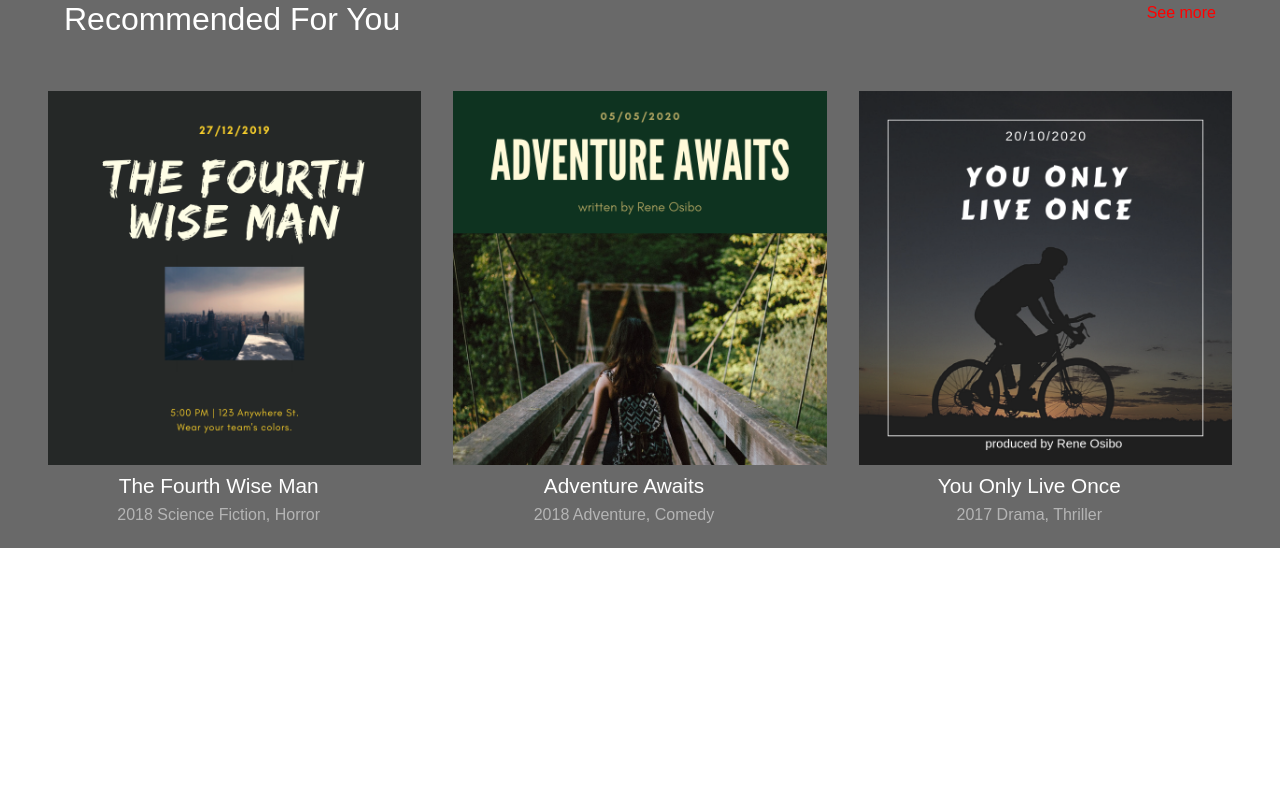
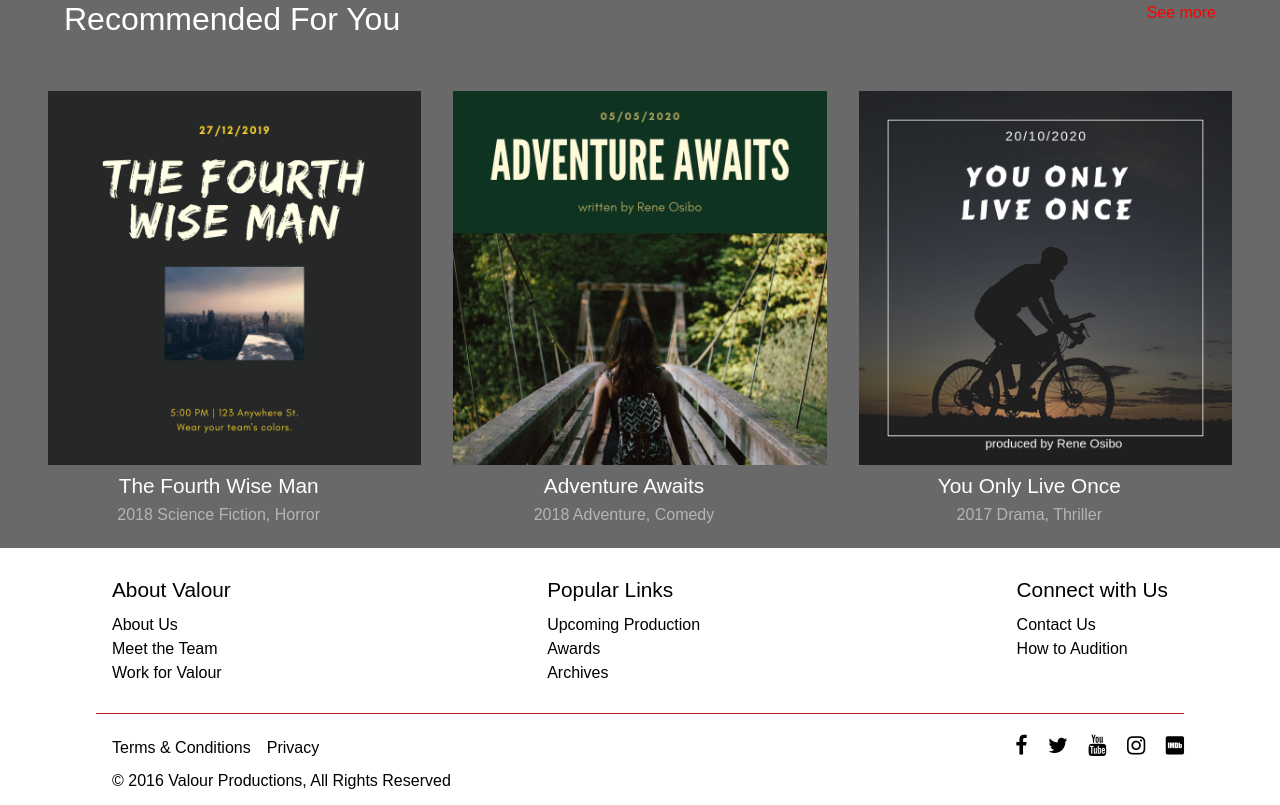
Before and after one commit to Prinesty/Valor, a plain HTML site: page news.html in a window 1280 px wide. Shown: the part 1030-1835 px from the top of the page. Before the commit the page ends 1578 px from the top, so only its background shows below. Drawn offline with Linux system fonts and the light colour scheme; a web font is replaced by a local one.

Commit message:
Footer Update

```diff
--- a/news.html
+++ b/news.html
@@ -89,4 +89,42 @@
         </div>
       </div>
     </div>
+    <!-- Footer -->
+    <footer id="footer">
+      <div class="quicklinks flex-row">
+        <div class="about flex-col">
+          <h3>About Valour</h3>
+          <a href="#">About Us</a>
+          <a href="#">Meet the Team</a>
+          <a href="#">Work for Valour</a>
+        </div>
+        <div class="links flex-col">
+          <h3>Popular Links</h3>
+          <a href="#">Upcoming Production</a>
+          <a href="#">Awards</a>
+          <a href="#">Archives</a>
+        </div>
+        <div class="contact flex-col">
+          <h3>Connect with Us</h3>
+          <a href="#">Contact Us</a>
+          <a href="#">How to Audition</a>
+        </div>
+      </div>
+      <div class="copy flex-row">
+        <div class="tc flex-row">
+          <p><a href="#">Terms & Conditions</a></p>
+          <p><a href="#">Privacy</a></p>
+        </div>
+        <div class="social">
+         <a href="facebook.com" target="_blank"><i class="fa fa-facebook fa-lg"></i></a>
+         <a href="twitter.com" target="_blank"><i class="fa fa-twitter fa-lg"></i></a>
+         <a href="youtube.com" target="_blank"><i class="fa fa-youtube fa-lg"></i></a>
+         <a href="instagram.com" target="_blank"><i class="fa fa-instagram fa-lg"></i></a>
+         <a href="imdb.com" target="_blank"><i class="fa fa-imdb fa-lg"></i></a>
+       </div>
+      </div>
+      <div class="flex-row">
+        <span class="copyright">© 2016 Valour Productions, All Rights Reserved</span>
+      </div>
+    </footer>
   </body>
--- a/resources/css/style.css
+++ b/resources/css/style.css
@@ -117,18 +117,14 @@ header {
   height: 20rem;
   padding: 0.2rem 4rem 2rem 4rem;
   background-color: firebrick;
-  opacity: 0.7;
+  opacity: 1;
   font-size: 1.5rem;
-  transition: top 400ms ease-out 400ms;
+  transition: top 100ms ease-out 50ms;
 }
 
 .navigation:hover .menu {
   top: 0;
   opacity: 1;
-}
-
-nav li {
-  display: inline;
 }
 
 nav a {
@@ -361,6 +357,10 @@ footer {
   margin: 1rem 2rem 0 2rem;
 }
 
+#footer {
+  color: black;
+}
+
 footer span {
   margin: 1rem 5rem;
 
```
Lines whose indentation alone changed are shown as unchanged.
